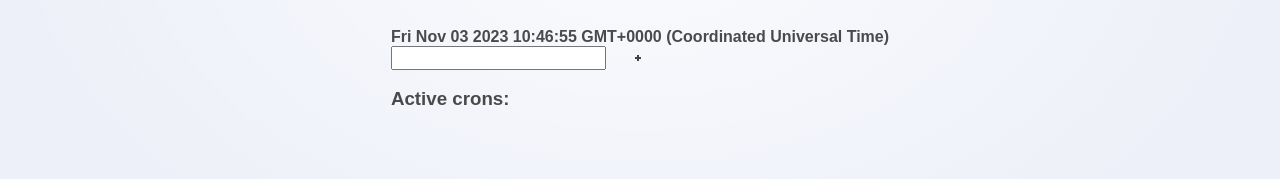
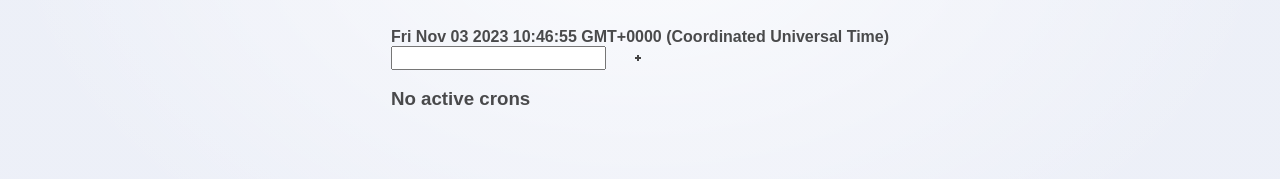
Before and after one commit to iroco-co/sveltekit-quirrel-esm, a SvelteKit app: page / in a window 1280 px wide. Shown: the part 472-651 px from the top of the page. Built offline with nearby package versions, Linux system fonts and the light colour scheme.

Commit message:
chore: add 'no crons' when there is none

```diff
--- a/src/routes/CronTab.svelte
+++ b/src/routes/CronTab.svelte
@@ -33,6 +33,7 @@
 	</form>
 
 	<div class="crons">
+		{#if crons && crons.length > 0}
 			<h3>Active crons:</h3>
 			{#each crons as cron}
 				<div class="crons__cron">
@@ -47,6 +48,9 @@
 					</form>
 				</div>
 			{/each}
+		{:else}
+			<h3>No active crons</h3>
+		{/if}
 	</div>
 
 </div>
```
Lines whose indentation alone changed are shown as unchanged.
